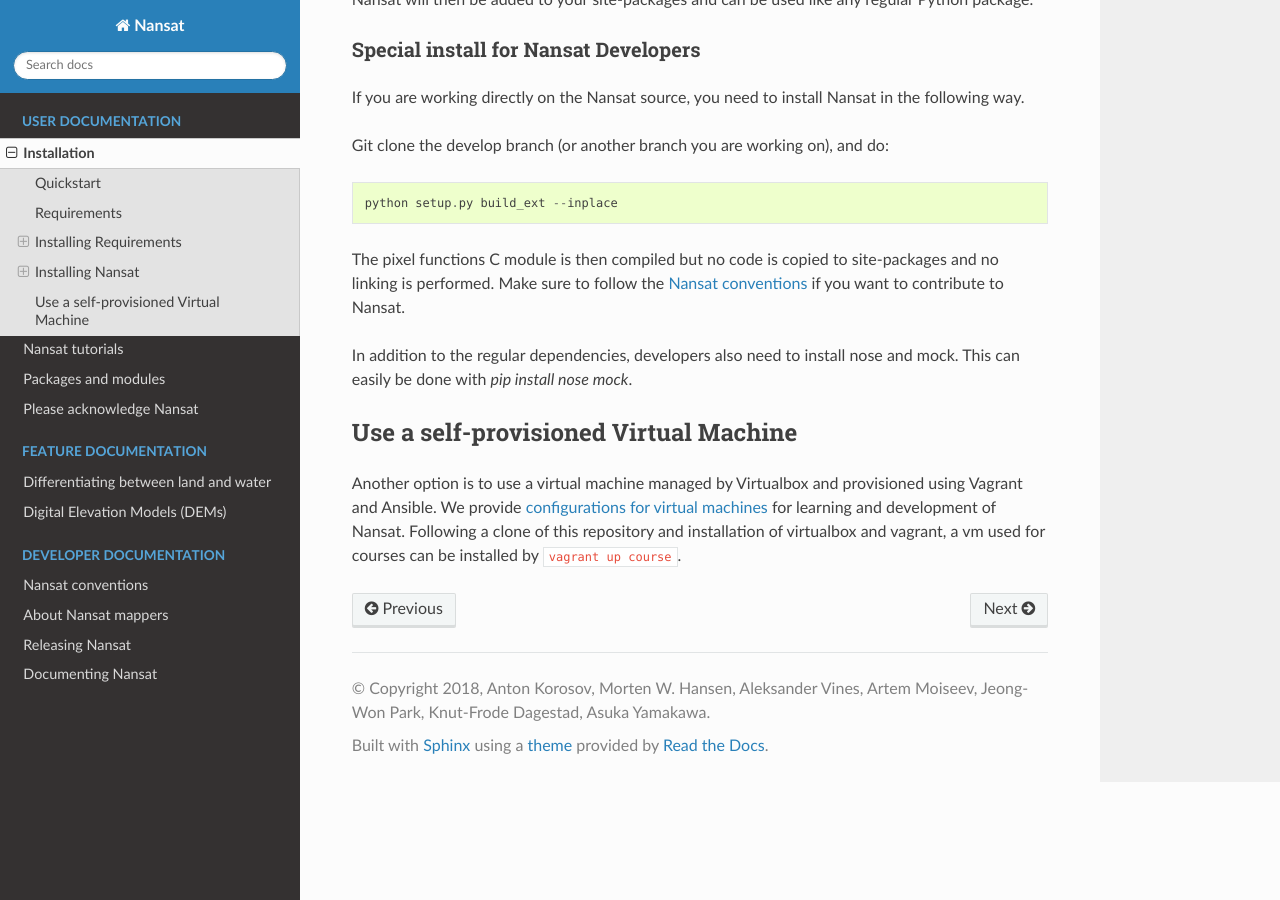
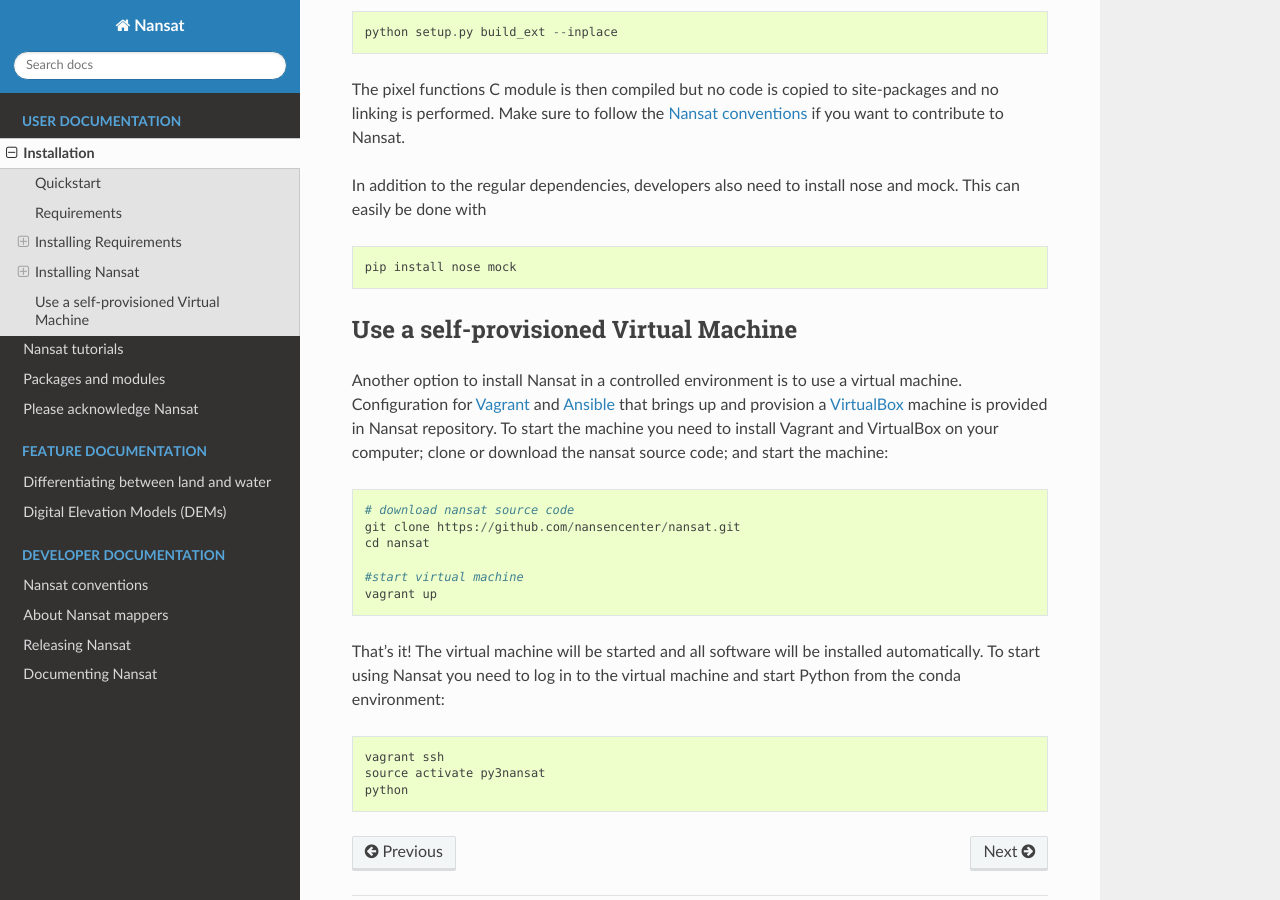
Before and after one commit to nansencenter/nansat, a Sphinx documentation site: the page built from docs/source/installation.rst, in a window 1280 px wide and 900 px high, scrolled down 3105 px. Built offline with Sphinx 7.4.7 and the Read the Docs theme 2.0.0, drawn with Linux system fonts in a browser that asks for light colours; some of the changed text lies outside the part shown.

Commit message:
Issue325 mock missing install nansat readme (#340)
* add .vagrant to gitignore

* "#325: README.rst new install proc. added new Test section (nose mock)"

* "#325: README.rst spelling"

*  Updated README.rst according to comments

and, changed section 'Usage' to 'Activate and work in the nansat environment' (too long?),
and, also switched the link to the "wiki" page in the bottom to a link to Read the Docs!

* empty commit to fix failed Travis CI check?

* travis.yml: libnetcdf no pinning

* #340: Modified installation.rst according to comments

* Added to conda create missing: nansat

```diff
--- a/docs/source/installation.rst
+++ b/docs/source/installation.rst
@@ -6,18 +6,11 @@
 The fastest way to install nansat:
 
 * Install `Miniconda <https://conda.io/miniconda.html>`_ on your platform of choice.
- * When you install Miniconda on Windows, you will get a new app called "Anaconda Prompt".
-   Run this to access the conda installation.
- * On Linux/OS X use a regular terminal and make sure PATH is set to contain the installation
-   directory as explained by the installer.
 
 .. code-block:: bash
 
-   conda create -n nansat -y Python=3.6
-   source activate nansat
-   # On windows you would need to ommit source: *activate nansat*
-   conda install --yes -c conda-forge pythesint scipy=0.18.1 basemap gdal
-   pip install urllib3 pillow netcdf4 nansat
+	conda create -n nansat -c conda-forge nansat
+	source activate nansat
 
 Nansat is now installed.
 For more details and other methods of installing Nansat, see below.
@@ -151,13 +144,34 @@
 contribute to Nansat.
 
 In addition to the regular dependencies, developers also need to install nose and mock. This can
-easily be done with *pip install nose mock*.
+easily be done with
+
+::
+
+  pip install nose mock
 
 Use a self-provisioned Virtual Machine
 --------------------------------------
 
-Another option is to use a virtual machine managed by Virtualbox and provisioned using Vagrant and
-Ansible. We provide `configurations for virtual machines
-<https://github.com/nansencenter/geo-spaas-vagrant>`_ for learning and development of Nansat.
-Following a clone of this repository and installation of virtualbox and vagrant, a vm used for
-courses can be installed by ``vagrant up course``.
+Another option to install Nansat in a controlled environment is to use a virtual machine. Configuration
+for `Vagrant <https://www.vagrantup.com/>`_ and `Ansible <https://www.ansible.com/>`_ that brings up and
+provision a `VirtualBox <https://www.virtualbox.org/>`_ machine is provided in Nansat repository. To start
+the machine you need to install Vagrant and VirtualBox on your computer; clone or download the nansat
+source code; and start the machine:
+
+::
+
+  # download nansat source code
+  git clone https://github.com/nansencenter/nansat.git
+  cd nansat
+
+  #start virtual machine
+  vagrant up
+
+That's it! The virtual machine will be started and all software will be installed automatically. To start using Nansat you need to log in to the virtual machine and start Python from the conda environment:
+
+::
+
+  vagrant ssh
+  source activate py3nansat
+  python
```
Also changed, not shown: README.rst (+35 -39 lines), .travis.yml, 1 other file.
